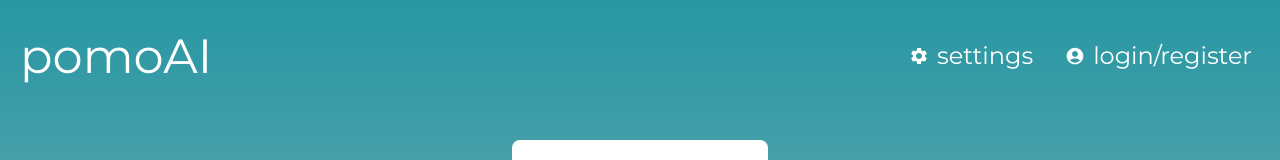
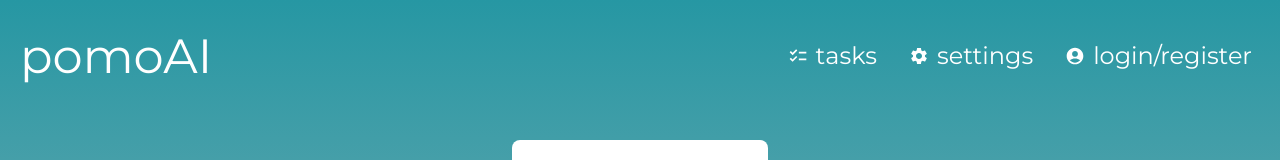
Before and after one commit to u-iDaniel/pomodoro, a Next.js app in the folder pomodoro/: page /login in a window 1280 px wide. Shown: the top 160 px of the page. Built offline with nearby package versions, Linux system fonts and the light colour scheme; no server answers.

Commit message:
Fixed timer rounding error

```diff
--- a/pomodoro/components/Navbar.tsx
+++ b/pomodoro/components/Navbar.tsx
@@ -7,6 +7,7 @@ import { useState } from "react";
 import Settings from "./Settings";
 import Link from "next/link";
 import "@fontsource/montserrat/200.css";
+import TaskButton from "./TaskButton";
 
 interface NavbarProps {
   title: string;
@@ -36,6 +37,7 @@ export default function Navbar({ title, titleHref = "/" }: NavbarProps) {
         </div>
 
         <div className="flex gap-5">
+          <TaskButton />
           <Button
             startIcon={<SettingsIcon />}
             sx={{
--- /dev/null
+++ b/pomodoro/components/TaskButton.tsx
@@ -0,0 +1,29 @@
+"use client";
+
+import Button from "@mui/material/Button";
+import { useRouter } from "next/navigation";
+import ChecklistIcon from "@mui/icons-material/Checklist";
+
+export default function TaskButton() {
+  const router = useRouter();
+  const handleTasks = () => {
+    router.push("/tasks");
+  };
+
+  return (
+    <>
+      <Button
+        startIcon={<ChecklistIcon />}
+        sx={{
+          fontFamily: "Montserrat, Arial, sans",
+          textTransform: "none",
+          fontSize: "1.5rem",
+          color: "white",
+        }}
+        onClick={handleTasks}
+      >
+        tasks
+      </Button>
+    </>
+  );
+}
--- a/pomodoro/components/Timer.tsx
+++ b/pomodoro/components/Timer.tsx
@@ -45,7 +45,9 @@ export default function Timer() {
   );
   const [hasBeenAcknowledged, setHasBeenAcknowledged] = useState(true);
 
-  const [pomodoroClicked, setPomodoroClicked] = useState(currentMode === "pomodoro");
+  const [pomodoroClicked, setPomodoroClicked] = useState(
+    currentMode === "pomodoro"
+  );
   const [shortBreakClicked, setShortBreakClicked] = useState(false);
   const [longBreakClicked, setLongBreakClicked] = useState(false);
 
@@ -117,7 +119,7 @@ export default function Timer() {
         if (newCount === 4) {
           sendNotification("you have done 4 pomodoros, take a long break!");
           setTimeout(() => {
-            setTimeLeft(longBreakTime * 60);
+            setTimeLeft(Math.round(Number(longBreakTime) * 60));
             setMode("longBreak");
             setShortBreakClicked(false);
             setPomodoroClicked(false);
@@ -128,7 +130,7 @@ export default function Timer() {
         } else {
           sendNotification("pomodoro complete! take a short break.");
           setTimeout(() => {
-            setTimeLeft(shortBreakTime * 60);
+            setTimeLeft(Math.round(Number(shortBreakTime) * 60));
             setMode("shortBreak");
             setShortBreakClicked(true);
             setPomodoroClicked(false);
@@ -141,7 +143,7 @@ export default function Timer() {
     } else if (currentMode === "shortBreak") {
       sendNotification("short break is over! time to start a pomodoro.");
       setTimeout(() => {
-        setTimeLeft(pomodoroTime * 60);
+        setTimeLeft(Math.round(Number(pomodoroTime) * 60));
         setMode("pomodoro");
         setShortBreakClicked(false);
         setPomodoroClicked(true);
@@ -151,7 +153,7 @@ export default function Timer() {
     } else if (currentMode === "longBreak") {
       sendNotification("long break is over! time to start a pomodoro.");
       setTimeout(() => {
-        setTimeLeft(pomodoroTime * 60);
+        setTimeLeft(Math.round(Number(pomodoroTime) * 60));
         setPomodoroCount(0);
         setMode("pomodoro");
         setShortBreakClicked(false);
@@ -213,7 +215,7 @@ export default function Timer() {
     setShortBreakClicked(false);
     setLongBreakClicked(false);
     setIsActive(false);
-    setTimeLeft(pomodoroTime * 60);
+    setTimeLeft(Math.round(Number(pomodoroTime) * 60));
     setMode("pomodoro");
   }, [pomodoroTime, setIsActive, setTimeLeft, setMode]);
 
@@ -226,7 +228,7 @@ export default function Timer() {
     setPomodoroClicked(false);
     setLongBreakClicked(false);
     setIsActive(false);
-    setTimeLeft(shortBreakTime * 60);
+    setTimeLeft(Math.round(Number(shortBreakTime) * 60));
     setMode("shortBreak");
   }, [shortBreakTime, setIsActive, setTimeLeft, setMode]);
 
@@ -235,7 +237,7 @@ export default function Timer() {
     setShortBreakClicked(false);
     setPomodoroClicked(false);
     setIsActive(false);
-    setTimeLeft(longBreakTime * 60);
+    setTimeLeft(Math.round(Number(longBreakTime) * 60));
     setMode("longBreak");
   }, [longBreakTime, setIsActive, setTimeLeft, setMode]);
 
--- a/pomodoro/components/TimerContext.tsx
+++ b/pomodoro/components/TimerContext.tsx
@@ -49,11 +49,11 @@ export const TimerProvider = ({ children }: { children: React.ReactNode }) => {
 
     // Reset countdown immediately
     if (mode === "pomodoro") {
-      setTimeLeft(Number(pomodoroTime) * 60);
+      setTimeLeft(Math.round(Number(pomodoroTime) * 60));
     } else if (mode === "shortBreak") {
-      setTimeLeft(Number(shortBreakTime) * 60);
+      setTimeLeft(Math.round(Number(shortBreakTime) * 60));
     } else {
-      setTimeLeft(Number(longBreakTime) * 60);
+      setTimeLeft(Math.round(Number(longBreakTime) * 60));
     }
 
     // Stop the timer when mode changes
```
